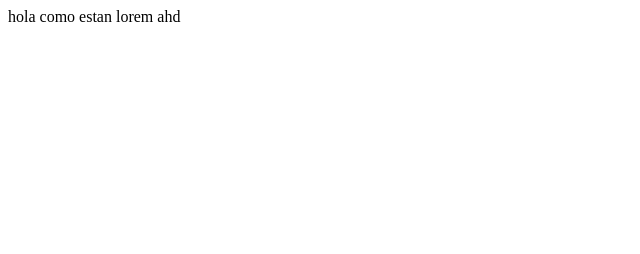
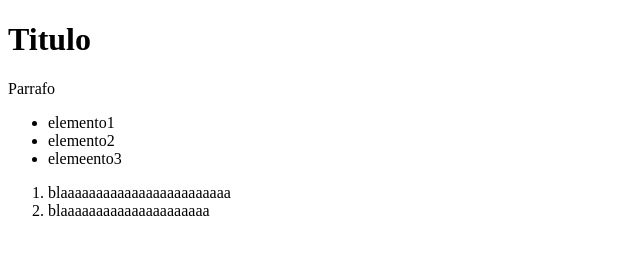
Before and after one commit to Noelia-DAlessandro/CLASE_16BIS, a plain HTML site: page index.html in a window 1280 px wide. Shown: the whole page, without its empty margins (0-640 px from the left). Drawn offline with Linux system fonts and the light colour scheme.

Commit message:
agregado el texto

```diff
--- a/index.html
+++ b/index.html
@@ -1,12 +1,22 @@
 <!DOCTYPE html>
-<html lang="en">
+<html lang="es">
 <head>
     <meta charset="UTF-8">
     <meta name="viewport" content="width=device-width, initial-scale=1.0">
-    <title>Document</title>
+    <title>MIPROYECTO</title>
 </head>
 <body>
-    hola como estan
-    lorem ahd
+    <h1>Titulo</h1>
+    <p>Parrafo</p>
+    <ul>
+        <li>elemento1</li>
+        <li>elemento2</li>
+        <li>elemeento3</li>
+    </ul>
+    <ol>
+        <li>blaaaaaaaaaaaaaaaaaaaaaaaa</li>
+        <li>blaaaaaaaaaaaaaaaaaaaaa</li>
+
+    </ol>
 </body>
 </html>
```
